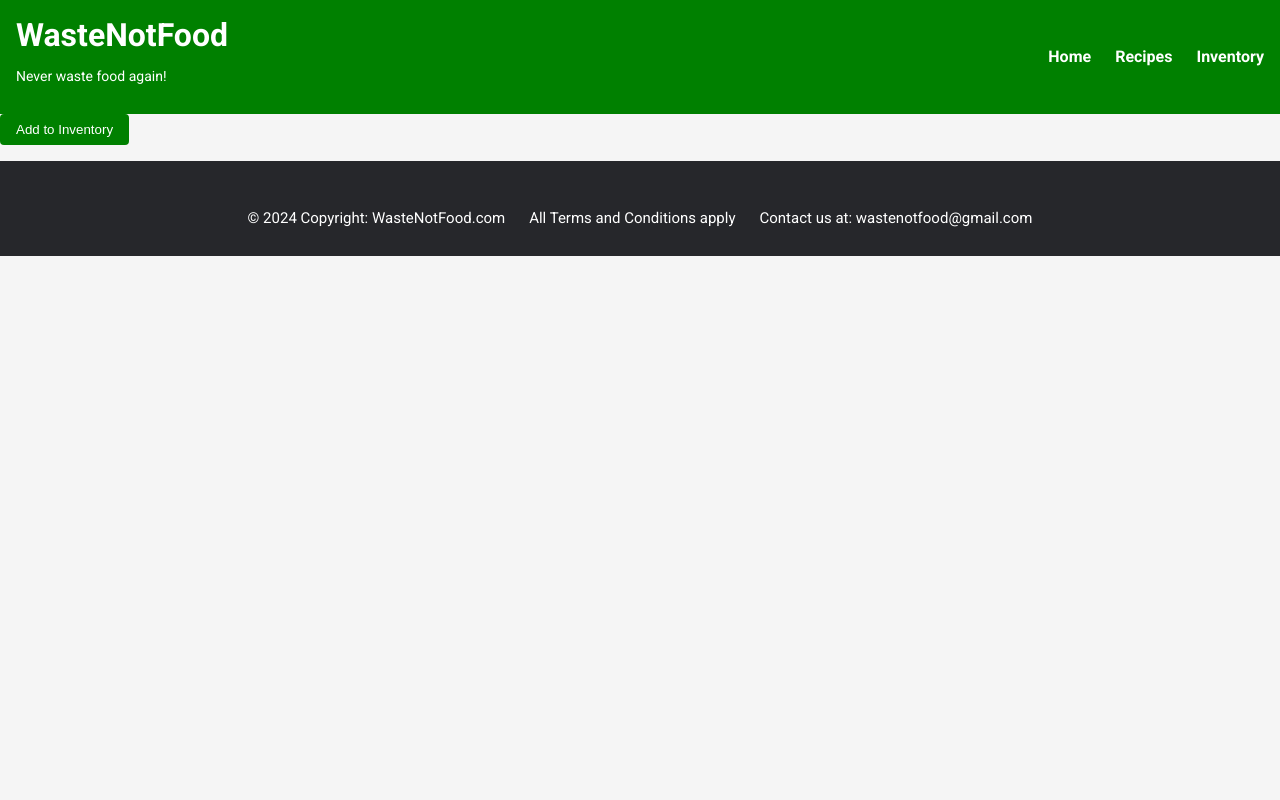
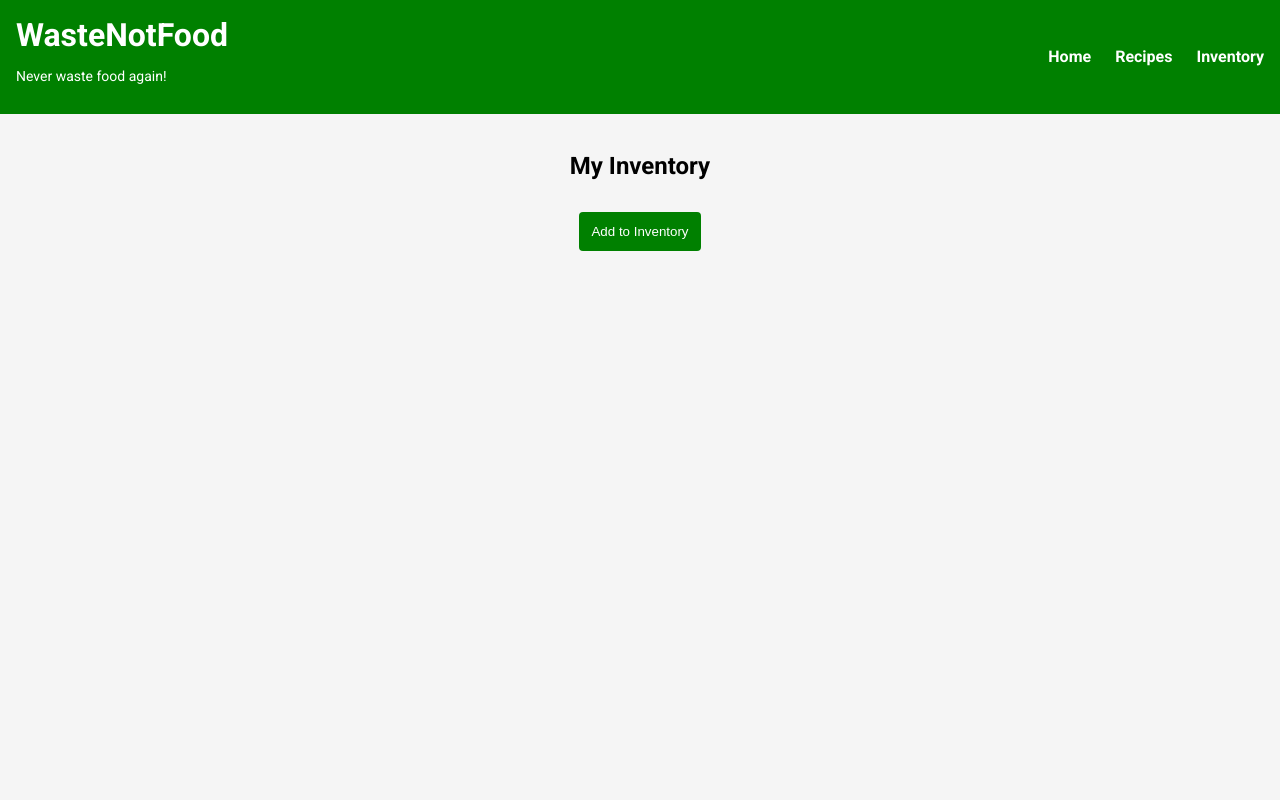
Before and after one commit to mohamed-esoliman/EcoEats, a React (Create React App) app: page /inventory in a window 1280 px wide. Shown: the top 800 px of the page. Built offline with nearby package versions, Linux system fonts and the light colour scheme.

Commit message:
add inventory page styling

```diff
--- a/src/App.js
+++ b/src/App.js
@@ -117,11 +117,13 @@ function App() {
     <Router>
       <div className="App">
       <NavBar />
-      <Routes>
-        <Route path="/" element={<Home prompt={prompt} changePrompt={handlePromptChange} response={response} changeResponse={handleResponseChange} form1Submit = {handleImageSubmit} form2Submit={handleChatSubmit} displayImage = {image} updateImage = {handleImageChange}/>} />
-        <Route path="/recipes" element={<Recipes foodRecipes={recipes} updateRecipes={handleRecipesChange}/>} />
-        <Route path="/inventory" element={<Inventory />} />
-      </Routes>
+      <div className="content">
+        <Routes>
+          <Route path="/" element={<Home prompt={prompt} changePrompt={handlePromptChange} response={response} changeResponse={handleResponseChange} form1Submit = {handleImageSubmit} form2Submit={handleChatSubmit} displayImage = {image} updateImage = {handleImageChange}/>} />
+          <Route path="/recipes" element={<Recipes foodRecipes={recipes} updateRecipes={handleRecipesChange}/>} />
+          <Route path="/inventory" element={<Inventory />} />
+        </Routes>
+      </div>
       <Footer />
       </div>
     </Router>
--- a/src/components/Inventory.js
+++ b/src/components/Inventory.js
@@ -37,8 +37,44 @@ const Inventory = () => {
 
     return (
         <div className="inventory">
-            <button onClick={handleAddClick}>Add to Inventory</button>
-            {showPopup && (
+            <h2>My Inventory</h2>
+                {items.map((item, index) => {
+
+                    const daysUntilExpiration = Math.floor((new Date(item.expirationDate) - new Date()) / (1000 * 60 * 60 * 24));
+                    let backgroundColor;
+                    switch (true) {
+                        case daysUntilExpiration < 0:
+                            backgroundColor = 'red';
+                            break;
+                        case daysUntilExpiration < 3:
+                            backgroundColor = 'pink';
+                            break;
+                        case daysUntilExpiration < 7:
+                            backgroundColor = 'yellow';
+                            break;
+                        default:
+                            backgroundColor = 'lightgreen';
+                    }
+
+                    return(
+                    <div className="item" id={index} style={{backgroundColor}}>
+                        <div className="left">
+                            <h3>{item.name}</h3>
+                            <ul>
+                                <li>Quantity: {item.quantity}</li>
+                                <li>Purchase Date: {item.purchaseDate}</li>
+                                <li>Expiration Date: {item.expirationDate}</li>
+                            </ul>
+                        </div>
+                        <div className="right">
+                            <button onClick={() => handleEdit(index)}>Edit</button>
+                            <button onClick={() => handleDelete(index)}>Remove</button>
+                        </div>
+                    </div>
+                )})}
+
+                <button onClick={handleAddClick}>Add to Inventory</button>
+                {showPopup && (
                 <div className="popup">
                     <input type="text" placeholder="Item Name" name="name" value={currentItem.name} onChange={handleChange} />
                     <input type="number" placeholder="Quantity" name="quantity" value={currentItem.quantity} onChange={handleChange} />
@@ -46,16 +82,8 @@ const Inventory = () => {
                     <input type="date" name="expirationDate" value={currentItem.expirationDate} onChange={handleChange} />
                     <button onClick={handleSave}>Save Item</button>
                 </div>
-            )}
-            <ul>
-                {items.map((item, index) => (
-                    <li key={index}>
-                        Name: {item.name}, Quantity: {item.quantity}, Purchase Date: {item.purchaseDate}, Expiration Date: {item.expirationDate}
-                        <button onClick={() => handleEdit(index)}>Edit</button>
-                        <button onClick={() => handleDelete(index)}>Remove</button>
-                    </li>
-                ))}
-            </ul>
+                 )}
+
         </div>
     );
 };
--- a/src/index.css
+++ b/src/index.css
@@ -7,6 +7,19 @@ body {
   padding: 0;
   box-sizing: border-box;
   background-color: #f5f5f5;
+}
+
+.App{
+  display: flex;
+  flex-direction: column;
+  min-height: 100vh;
+  position: relative;
+}
+
+.content {
+  flex: 1;
+  padding-bottom: 50px;
+  overflow-y: auto;
 }
 
 nav {
@@ -222,12 +235,139 @@ button:hover {
   transition: ease-in-out 0.1s;
 }
 
+/* inventory */
+.inventory {
+  padding: 18px;
+  display: flex;
+  flex-direction: column;
+  align-items: center;
+  height: 100vh;
+}
+
+.inventory h2 {
+  margin-bottom: 16px;
+  font-family: 'Roboto', sans-serif;
+  font-size: 24px;
+  font-weight: bold;
+}
+
+.inventory button {
+  padding: 12px;
+  width: auto;
+  height: auto;
+  background-color: green;
+  color: #fff;
+  border: none;
+  border-radius: 4px;
+  cursor: pointer;
+  margin-top: 16px;
+}
+
+.inventory button:hover {
+  background-color: #333;
+  transition: ease-in-out 0.1s;
+}
+
+.inventory .popup {
+  width: 80%;
+  height: auto;
+  align-items: center;
+  justify-content: center;
+  border-radius: 20px;
+  background-color: #fff;
+  margin: 16px;
+  padding: 10px;
+  display: flex;
+  flex-direction: row;
+}
+
+.inventory .popup input {
+  width: 40%;
+  padding: 8px;
+  margin: 8px;
+  border: 1px solid #ccc;
+  border-radius: 4px;
+}
+
+.inventory .popup button {
+  width: 40%;
+  padding: 8px;
+  background-color: green;
+  color: #fff;
+  border: none;
+  border-radius: 4px;
+  cursor: pointer;
+  margin: 8px;
+}
+
+.inventory .popup button:hover {
+  background-color: #333;
+  transition: ease-in-out 0.1s;
+}
+
+.inventory .item{
+  display: flex;
+  flex-direction: row;
+  padding: 18px;
+  width: 90%;
+  background-color: none;
+  border-radius: 12px;
+  margin: 12px;
+  border: #26272b 1.5px solid;
+}
+
+.inventory .item:hover {
+  box-shadow: 2px 2px 12px 0 rgba(0, 0, 0, 0.1);
+  cursor: pointer;
+  transition: ease-in 0.15s;
+}
+
+.inventory .item .left {
+  width: 75%;
+  text-align: justify;
+  border-right: #26272b 1.5px solid;
+  padding-right: 10px;
+  display: flex;
+  flex-direction: column;
+}
+
+.inventory .item .right {
+  width: 25%;
+  display: flex;
+  flex-direction: column;
+  justify-content: center;
+  align-items: center;
+  padding-left: 12px;
+}
+
+.inventory .item .right button {
+  padding: 8px;
+  width: 80%;
+  height: auto;
+  background-color: green;
+  color: #fff;
+  border: none;
+  border-radius: 10px;
+  cursor: pointer;
+  margin-top: 16px;
+}
+
+.inventory .item .right button:hover {
+  background-color: #333;
+  transition: ease-in-out 0.1s;
+}
 
 
 
 /* footer */
 
+
+
 .siteFooter {
+  height: 50px;
+  width: 100%;
+  position: absolute;
+  bottom: 0;
   background-color: #26272b;
   padding: 45px 0 20px;
   font-size: 15px;
```
